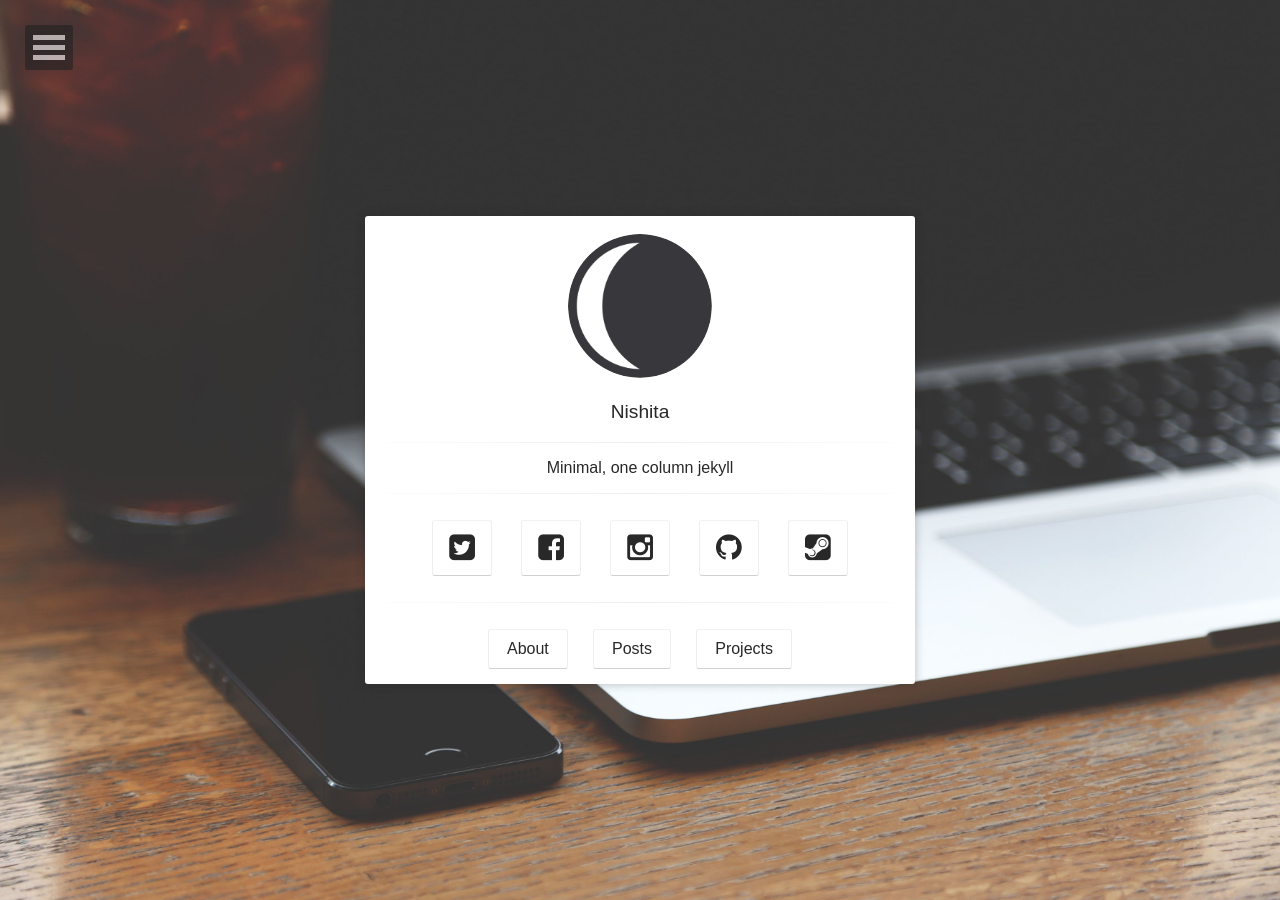
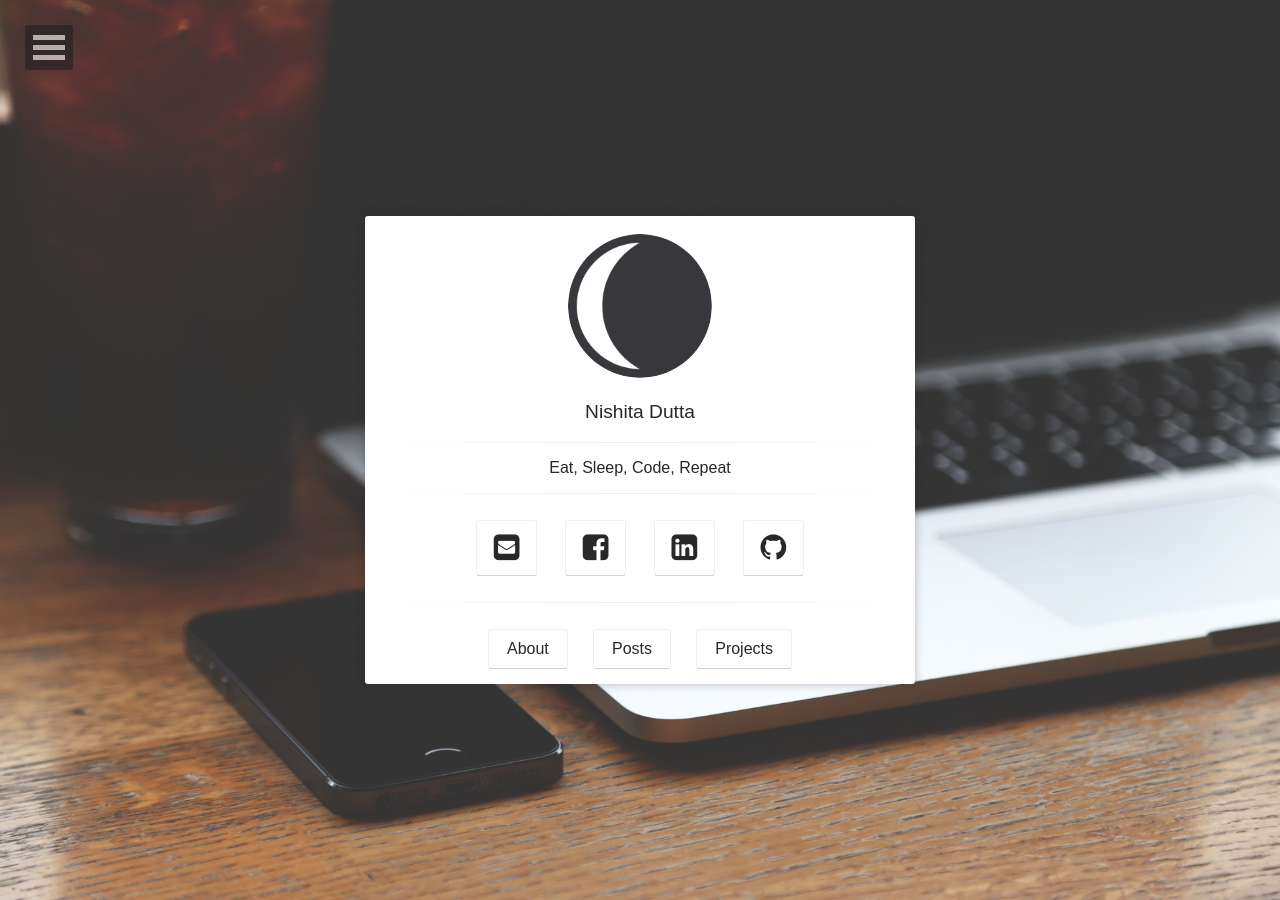
Before and after one commit to nish-d/nish-d.github.io, a Jekyll site: the page built from index.html, in a window 1280 px wide. Built offline with Jekyll 4.4.1, drawn with Linux system fonts in a browser that asks for light colours; some web fonts are replaced.

Commit message:
Update _config.yml

```diff
--- a/_config.yml
+++ b/_config.yml
@@ -1,14 +1,14 @@
 # Site
-title:              Nishita
-bio:                'Minimal, one column jekyll'
-description:        "Moon is a minimal, one column jekyll theme for your blog."
+title:              Nishita Dutta
+bio:                'Eat, Sleep, Code, Repeat'
+description:        ""
 reading_time:       true
 words_per_minute:   200
 logo:               'assets/img/logo.png'
 background:         'assets/img/placeholder-big.jpg'
 tiled_bg:           false   # Set this true if you want to tile your background image, otherwise it will be covered
 locale:             en_US
-url:                http://taylantatli.me/Moon
+url:                http://nish-d.github.io
 
 # Jekyll
 permalink:          /:title/
@@ -37,19 +37,19 @@ disqus_shortname:   taylantatli
   #ad-client:
   #ad-slot:
 #bing-verify:
-#email:
-twitter:            username
-facebook:           username
-github:             username
+email:              nishnikdutta@gmail.com
+#twitter:            username
+facebook:           nishita.dutta.3
+github:             nish-d
 #stackoverflow:     123456/username   from a "http://stackoverflow.com/users/123456/username" link
-#linkedin:          username
+linkedin:          nishita-dutta-62488b111
 #xing:              username
-instagram:          username
+#instagram:          username
 #lastfm:            username
 #tumblr:            username
 #pinterest:         username
 #foursquare:        username
-steam:              username
+#steam:              username
 #dribbble:          username
 #youtube:           username
 #soundcloud:        username
```
